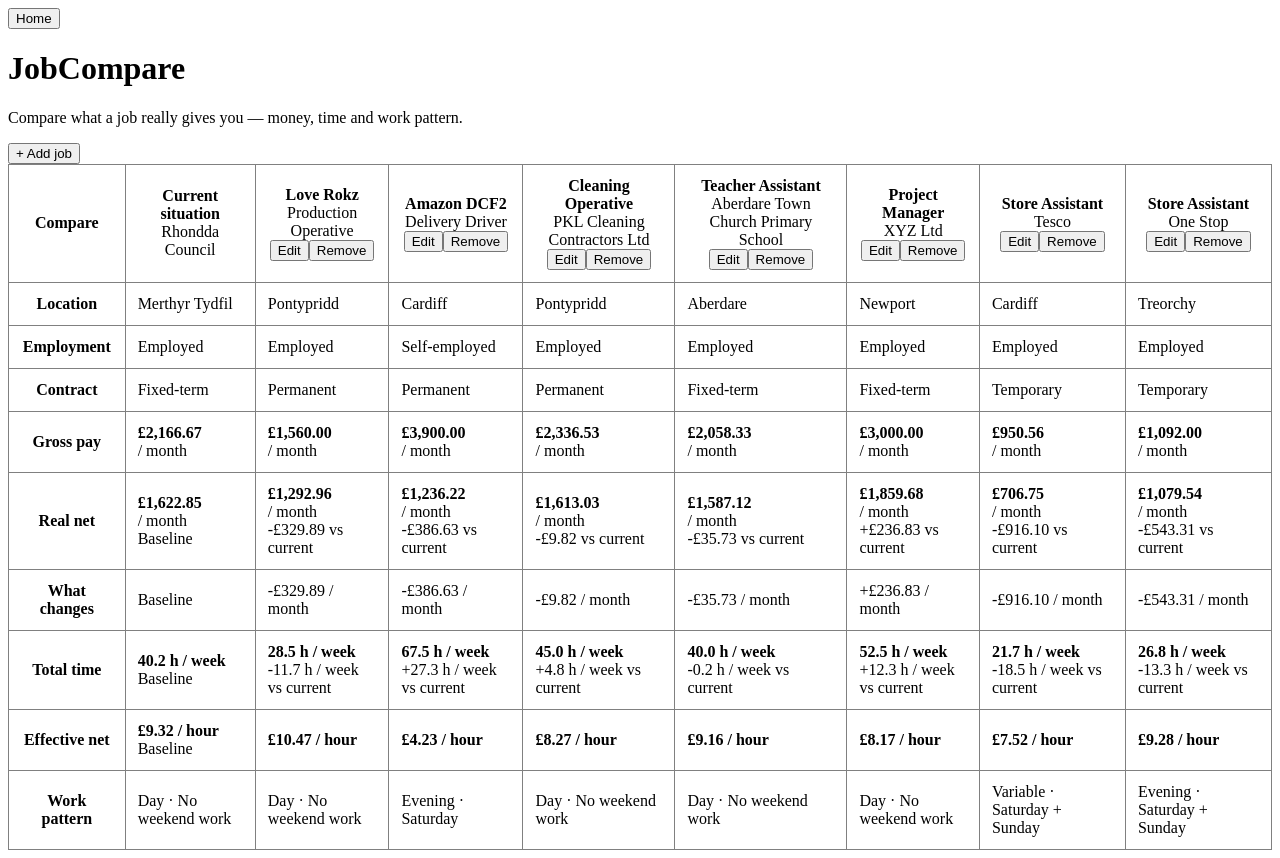
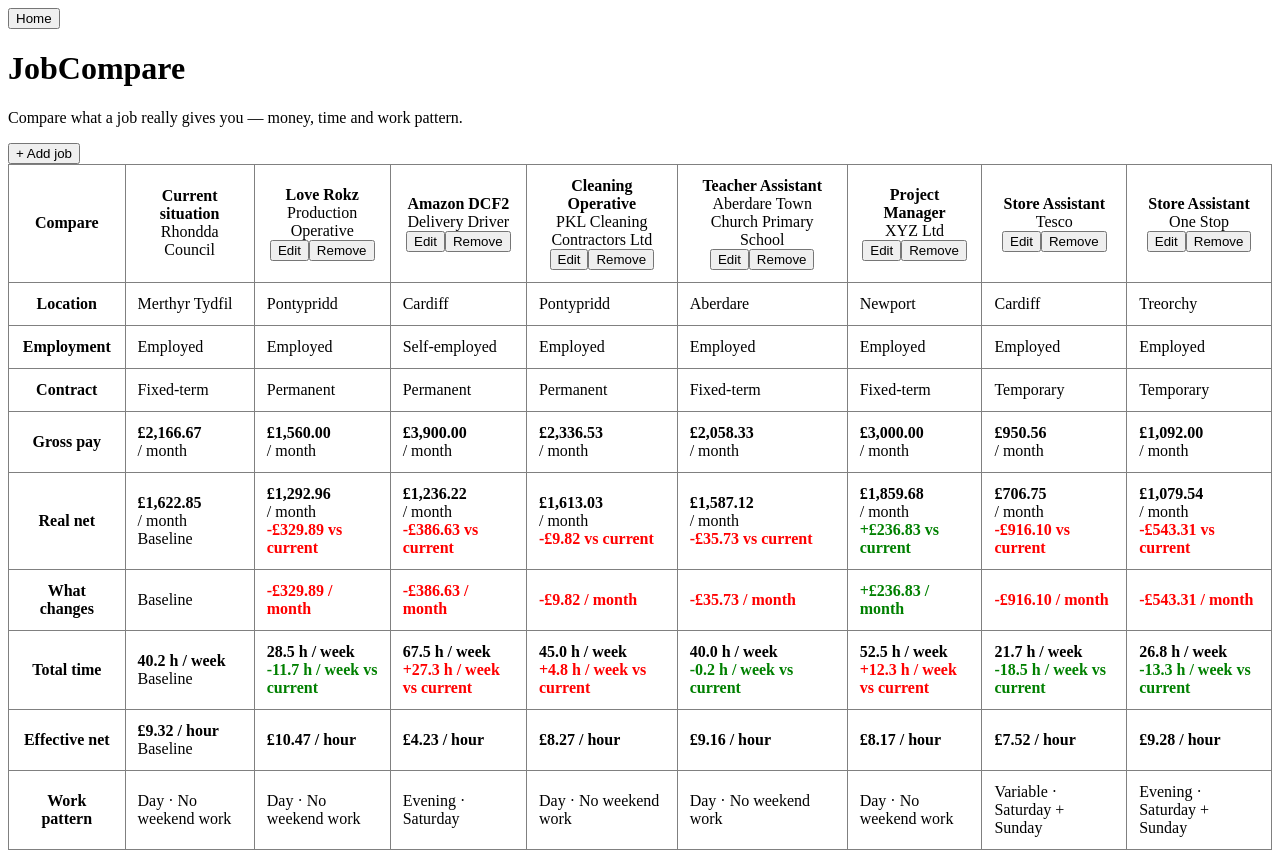
Before and after one commit to samoilenko-hub/JobCompare, a React (Vite) app: page / in a window 1280 px wide. Both pictures are taken after a click on the button "Load demo data". Built offline with nearby package versions, Linux system fonts and the light colour scheme.

Commit message:
feat: add colour indicators for comparison differences

```diff
--- a/src/ComparisonScreen.tsx
+++ b/src/ComparisonScreen.tsx
@@ -52,6 +52,18 @@ const signedHours = (value: number | null) => {
   const prefix = value > 0 ? '+' : ''
   return `${prefix}${value.toFixed(1)} h / week`
 }
+
+const moneyDifferenceColour = (value: number | null) => {
+  if (value === null || value === 0) return 'inherit'
+  return value > 0 ? 'green' : 'red'
+}
+
+const timeDifferenceColour = (value: number | null) => {
+  if (value === null || value === 0) return 'inherit'
+  return value > 0 ? 'red' : 'green'
+}
+
+
 
 function contractLabel(job: Job) {
   const contract = job.contract
@@ -922,7 +934,14 @@ function ComparisonScreen({
                   <td key={job.id}>
                     <strong>{money(result.realNetMonthly)}</strong>
                     <div>/ month</div>
-                    <div>{signedMoney(difference)} vs current</div>
+                    <div
+                      style={{
+                        color: moneyDifferenceColour(difference),
+                        fontWeight: 'bold',
+                      }}
+                    >
+                      {signedMoney(difference)} vs current
+                    </div>
                   </td>
                 )
               })}
@@ -941,7 +960,14 @@ function ComparisonScreen({
 
                 return (
                   <td key={job.id}>
-                    {signedMoney(difference)} / month
+                    <span
+                      style={{
+                        color: moneyDifferenceColour(difference),
+                        fontWeight: 'bold',
+                      }}
+                    >
+                      {signedMoney(difference)} / month
+                    </span>
                   </td>
                 )
               })}
@@ -972,7 +998,14 @@ function ComparisonScreen({
                 return (
                   <td key={job.id}>
                     <strong>{hours(candidateTime)}</strong>
-                    <div>{signedHours(difference)} vs current</div>
+                    <div
+                      style={{
+                        color: timeDifferenceColour(difference),
+                        fontWeight: 'bold',
+                      }}
+                    >
+                      {signedHours(difference)} vs current
+                    </div>
                   </td>
                 )
               })}
```
